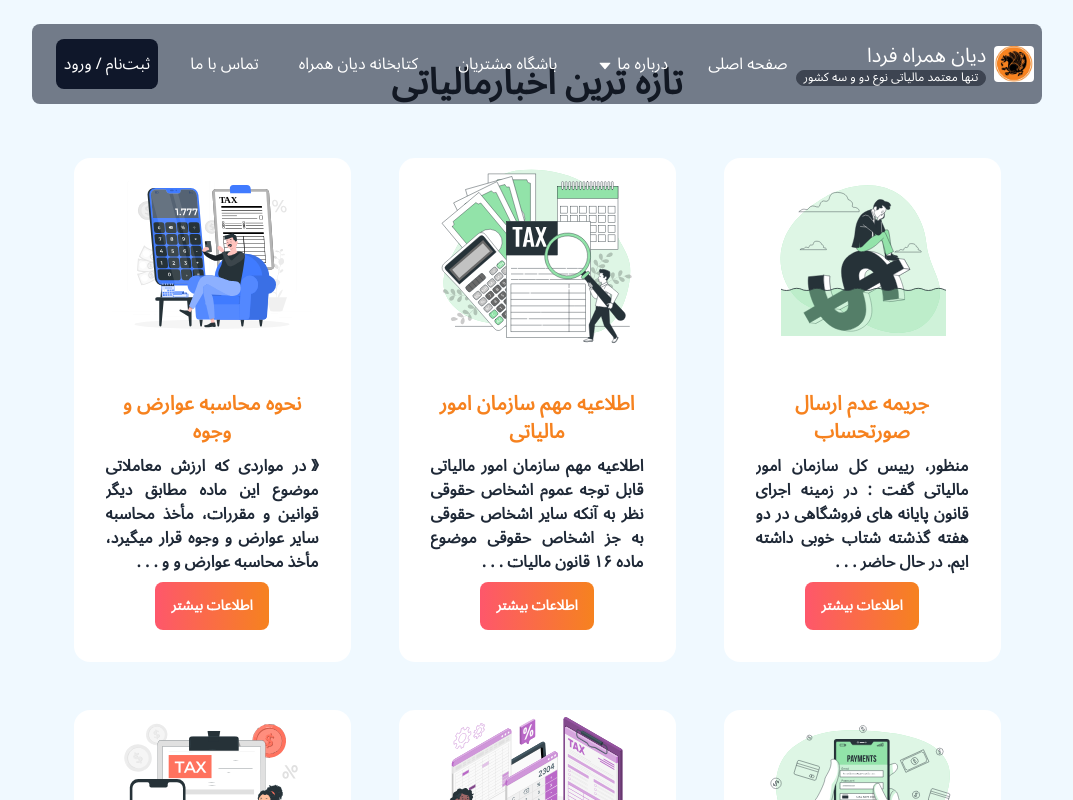
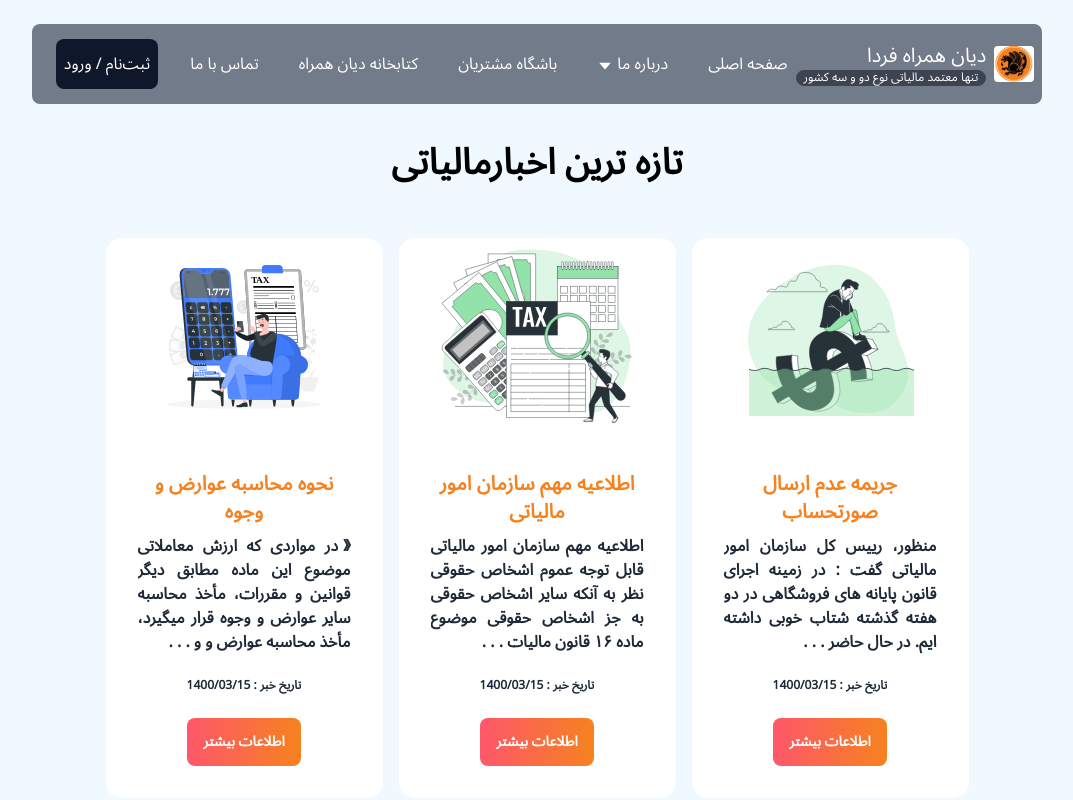
Before and after one commit to Mansour-VN/DianHamrah, a Next.js app: page /News in a window 1280 px wide. Shown: the top 800 px of the page, without its empty margins (103-1176 px from the left). Built offline with nearby package versions, Linux system fonts and the light colour scheme.

Commit message:
refactor : add data and edit pading in news

```diff
--- a/public/Constants/dummy.js
+++ b/public/Constants/dummy.js
@@ -158,6 +158,7 @@ export const News = [
   {
     id: 1,
     image: New1,
+    date:"1400/03/15",
     title: "جریمه عدم ارسال صورتحساب",
     description:
       "منظور، رییس کل سازمان امور مالیاتی گفت : \n" +
@@ -175,6 +176,7 @@ export const News = [
   {
     id: 2,
     image: New2,
+    date:"1400/03/15",
     title: "اطلاعیه مهم سازمان امور مالیاتی",
     description:
       "اطلاعیه مهم سازمان امور مالیاتی\n" +
@@ -207,6 +209,7 @@ export const News = [
   {
     id: 3,
     image: New3,
+    date:"1400/03/15",
     title: "نحوه محاسبه عوارض و وجوه",
     description:
       "《در مواردی که ارزش معاملاتی موضوع این ماده مطابق دیگر قوانین و مقررات، مأخذ محاسبه سایر عوارض و وجوه قرار میگیرد، مأخذ محاسبه عوارض و وجوه یادشده بر مبنای درصدی از ارزش معاملاتی موضوع این ماده می¬باشد که با پیشنهاد مشترک وزارت امور اقتصادی و دارایی و دستگاه ذی ربط به تصویب هیأت وزیران یا مراجع قانونی مرتبط می‌رسد. درصد مذکور باید به نحوی تعیین گردد که مأخذ محاسبه عوارض و وجوه یادشده بیش از نرخ تورم رسمی اعلامی از طرف مراجع قانونی ذی‌ربط افزایش نیافته باشد》\n" +
@@ -222,6 +225,7 @@ export const News = [
   {
     id: 4,
     image: New4,
+    date:"1400/03/15",
     title: "اعتبار مالیاتی راهکاری برای تکمیل زنجیره ارزش",
     description:
       "نماینده مجلس گفت: ذخایر ملی محدود است و نباید آن‌ها را به تاراج بگذاریم و با صادرات محصولات به صورت خام و انرژی فروشی مجازی، از بین برود، باید به کمک سیاست‌های مهم صنعتی نظیر اعتبار مالیاتی، به ورود فناوری به کمک سرمایه بخش خصوصی کمک کنیم. ‌حجت ‌الاسلام سید جواد حسینی‌‌کیا در گفت‌وگو با خبرنگار اقتصادی خبرگزاری فارس بیان کرد: گام‌های بلندی برای جلوگیری از خام فروشی برداشته شده است که می‌تواند نتایج مثبتی را به دنبال داشته باشد، به عنوان مثال در حوزه معدن و مواد پتروشیمی، هر صنعت و مجموعه ای که قصد ظرفیت تکمیل زنجیره را دارد، از اعطای مالیات کنار می‌رود. در واقع معافیت‌های مالیاتی به مجموعه‌هایی اختصاص داده شود که ظرفیت زنجیرهای خود را تکمیل کرده باشند.\n" +
@@ -241,6 +245,7 @@ export const News = [
   {
     id: 5,
     image: New5,
+    date:"1400/03/15",
     title: "بخشودگی گسترده جرایم مالیاتی ابلاغ شد",
     description:
       "رئیس کل سازمان امور مالیاتی کشور در بخشنامه جدید برای مودیانی که نسبت به پرداخت بدهی سال یا دوره مربوط به آخر بهمن ماه سال جاری اقدام نمایند بخشش های ویژه جرایم مالیاتی اعمال می کند.\n" +
@@ -252,6 +257,7 @@ export const News = [
   {
     id: 6,
     image: New6,
+    date:"1400/03/15",
     title: "فرآیندهای مالیاتی باید برون سپاری شود",
     description:
       "بندرعباس - ایرنا - وزیر امور اقتصادی و دارایی گفت: از سازمان  امور مالیاتی می خواهم با برون سپاری امور، ظرفیت شرکت‌ها و گروه‌های نخبگانی کشور را برای کشف الگوهای فرار مالیاتی و شناسایی فرارهای مالیاتی مورد استفاده قرار دهد.\n" +
--- a/src/common/components/NewsCard/index.js
+++ b/src/common/components/NewsCard/index.js
@@ -2,7 +2,7 @@ import Image from 'next/image'
 import React from "react";
 import {useRouter} from "next/navigation";
 
-const CervicesCard = ({report, path}) => {
+const NewsCard = ({report, path}) => {
     const router = useRouter()
     return (
         <div className="card container bg-base-100 shadow-xlb flex justify-center items-center">
@@ -12,6 +12,8 @@ const CervicesCard = ({report, path}) => {
                 <h2 className="card-title text-official text-center ">{report.title}</h2>
 
                 <p className="text-justify  max-h-36 overflow-hidden ">{`${report.description.slice(0, 135)} . . .`}</p>
+
+                <p className="text-justify text-xs max-h-36 py-4 overflow-hidden ">{"تاریخ خبر :" + " " + `${report.date}`}</p>
 
                 <div className="card-actions justify-end">
                     <button className="btn btn-primary"
@@ -26,4 +28,4 @@ const CervicesCard = ({report, path}) => {
     )
 }
 
-export default CervicesCard;
+export default NewsCard;
--- a/src/module/News/index.js
+++ b/src/module/News/index.js
@@ -4,11 +4,11 @@ import {News} from "public/Constants/dummy";
 const NewsPage = () => {
 
     return (
-        <div id="sec8" className="w-full flex flex-col items-center relative bg-sky-50 py-12 z-0">
+        <div id="sec8" className="w-full flex flex-col items-center relative bg-sky-50 py-32 z-0">
             <div className="container pt-2">
                 <h1 className="text-4xl font-extrabold 	text-center leading-[1.5] sticky w-full text-black pb-12">تازه
                     ترین اخبارمالیاتی </h1>
-                <div className="flex flex-col md:flex-row md:flex-wrap md:gap-12 justify-center font-bold  gap-4  px-4">
+                <div className="flex flex-col md:flex-row md:flex-wrap md:gap-4 justify-center font-bold  gap-4  px-4">
                     {News.map((New) => (
                         <div key={New.id} className="md:w-1/4">
                             <NewsCard report={New}  path={`News/${New.title}`}/>
```
